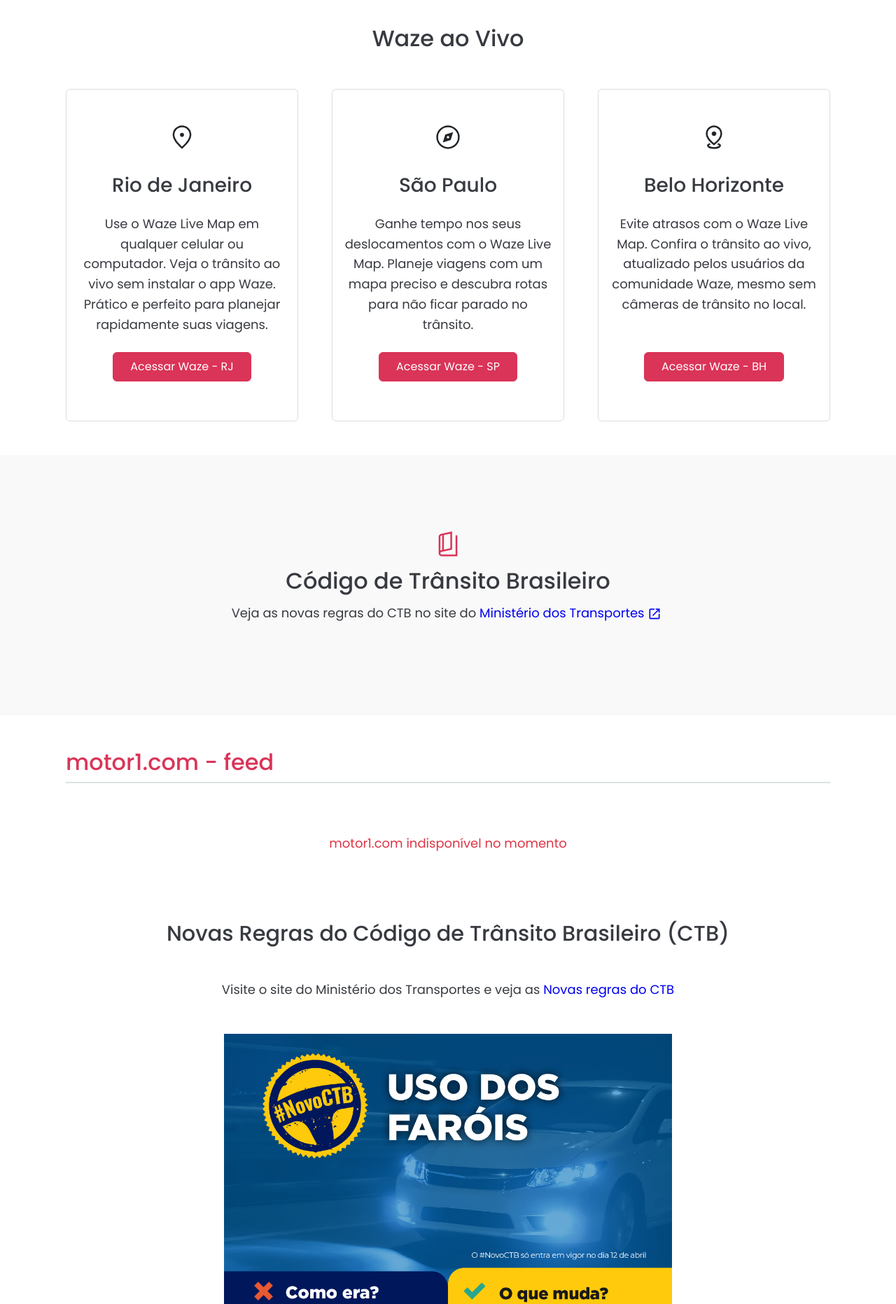
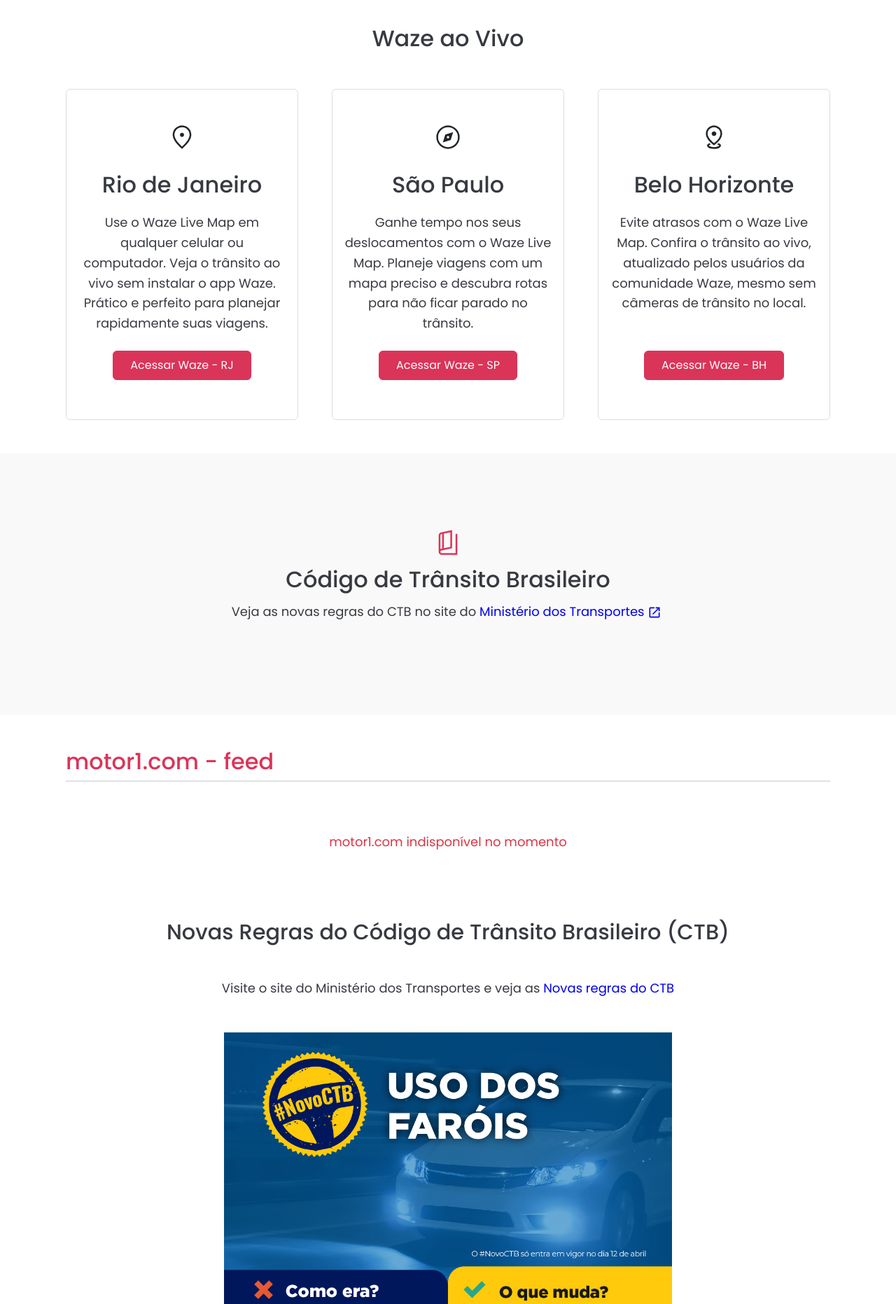
Before and after one commit to Sergio-Damm/transitoaovivo, a Jekyll site: the page built from index.html, in a window 1280 px wide. Shown: the part 1341-3204 px from the top of the page at 70% size. Built offline with Jekyll 4.4.1, drawn with Linux system fonts in a browser that asks for light colours; comment, search, counter and statistics services are not loaded.

Commit message:
<h3 class="h3-title-index card-title pt-3">Belo Horizonte</h3>

```diff
--- a/index.html
+++ b/index.html
@@ -187,7 +187,7 @@
 							</svg>
 						</div>
 						<div class="card-body">
-      			          	<h3 class="card-title pt-3">Rio de Janeiro</h3>
+      			          	<h3 class="h3-title-index card-title pt-3">Rio de Janeiro</h3>
       						<p class="card-text mt-4">Use o Waze Live Map em qualquer celular ou computador. Veja o trânsito ao vivo sem instalar o app Waze. Prático e perfeito para planejar rapidamente suas viagens.</p>
 						</div>
 					</a>
@@ -205,7 +205,7 @@
 							</svg>
 						</div>
 						<div class="card-body">
-                           	<h3 class="card-title pt-3">São Paulo</h3>
+                           	<h3 class="h3-title-index card-title pt-3">São Paulo</h3>
 							<p class="card-text mt-4">Ganhe tempo nos seus deslocamentos com o Waze Live Map. Planeje viagens com um mapa preciso e descubra rotas para não ficar parado no trânsito.</p>
 						</div>
 					</a>
@@ -223,7 +223,7 @@
 							</svg>
 						</div>
 						<div class="card-body">
-   				          	<h3 class="card-title pt-3">Belo Horizonte</h3>
+   				          	<h3 class="h3-title-index card-title pt-3">Belo Horizonte</h3>
    							<p class="card-text mt-4">Evite atrasos com o Waze Live Map. Confira o trânsito ao vivo, atualizado pelos usuários da comunidade Waze, mesmo sem câmeras de trânsito no local.</p>
 						</div>
 					</a>
```
